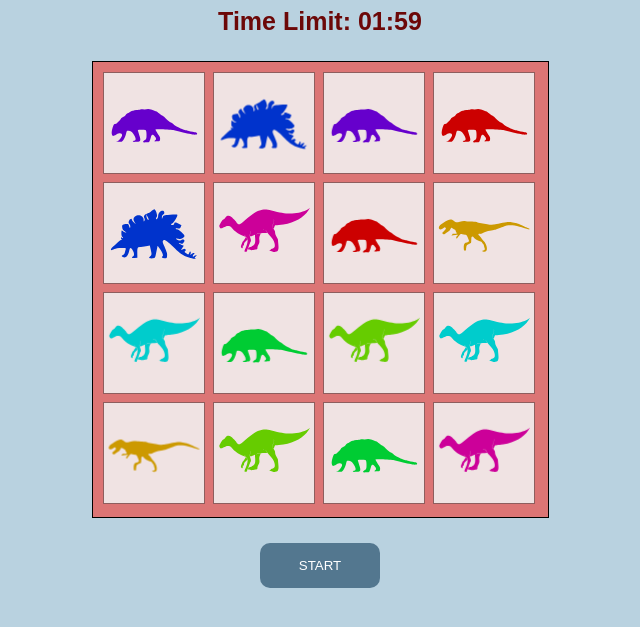
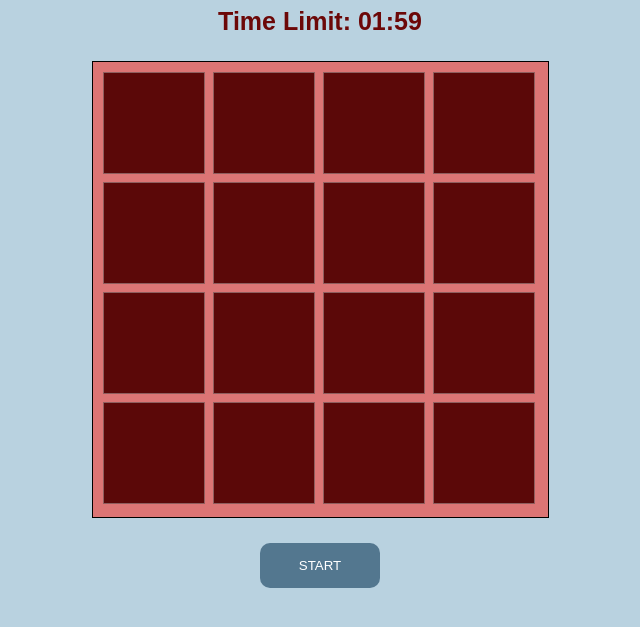
Before and after one commit to AlinaRosescu/dino-match, a website with bundled scripts: page index.html in a window 1280 px wide. Both pictures are taken after a click on the button "START". Shown: the part 65-692 px from the top of the page, without its empty margins (320-960 px from the left). Built offline with nearby package versions, Linux system fonts and the light colour scheme.

Commit message:
fix missing background color

```diff
--- a/style.css
+++ b/style.css
@@ -78,7 +78,7 @@ svg {
 .frontCard {
     position: absolute;
     z-index: 10;
-    /*background-color: #5b0808;*/
+    background-color: #5b0808;
     border: 1px solid #8e5e5e;
     width: 100px;
     height: 100px;
```
